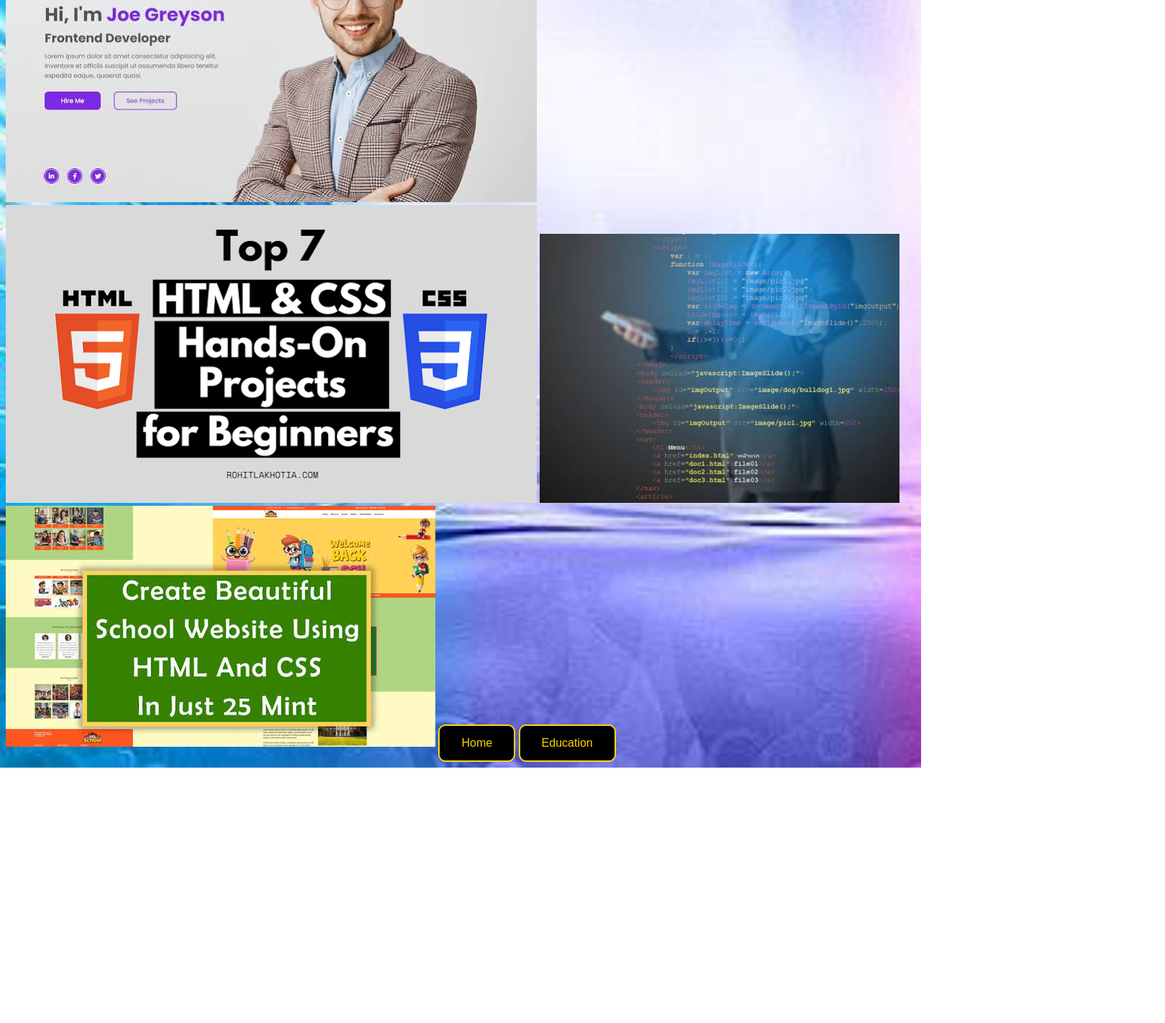
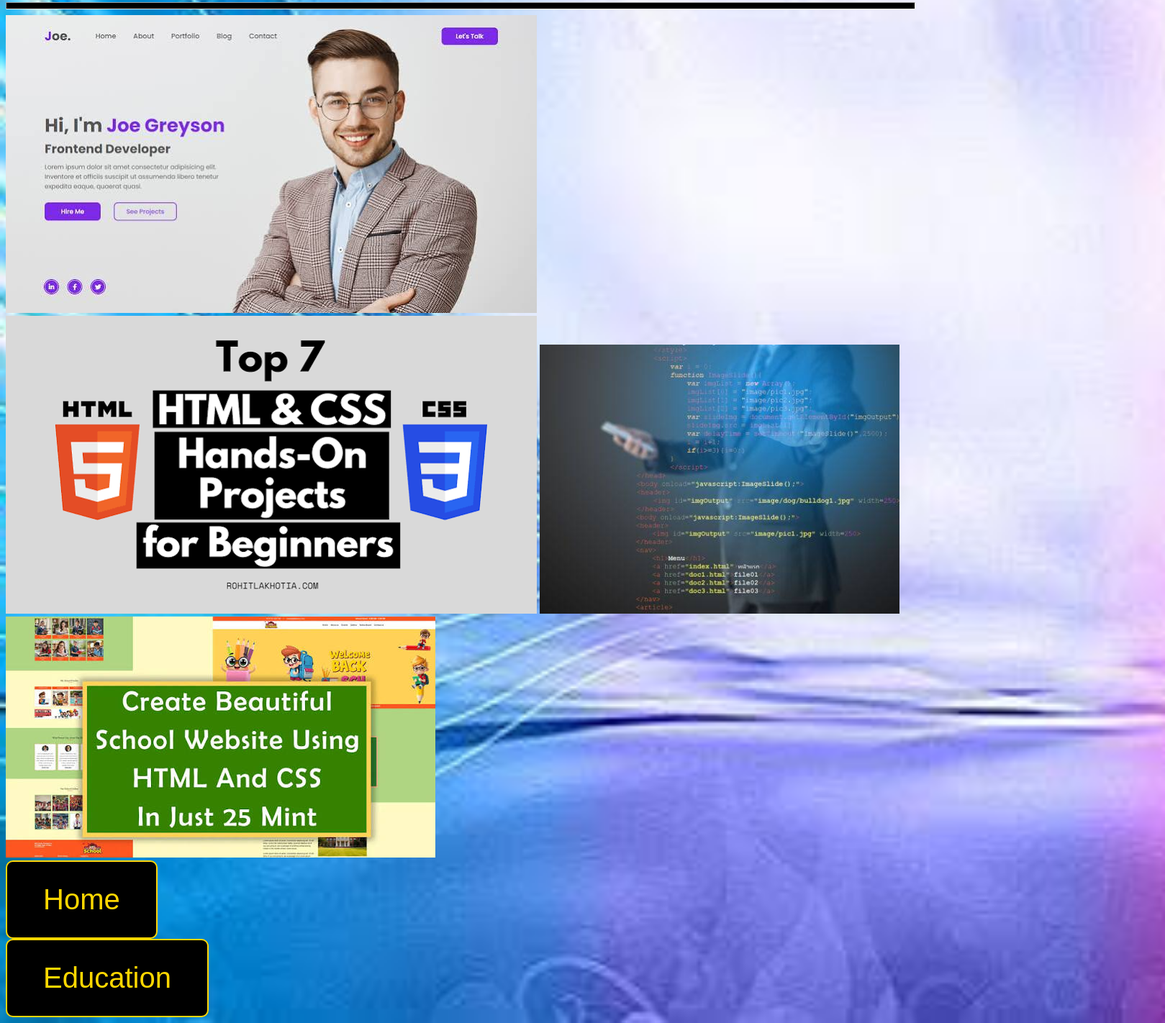
Before and after one commit to khalidkhanhotak8-tech/my-portfolio, a plain HTML site: page project.html in a window 1280 px wide. Shown: the part 213-1635 px from the top of the page at 72% size, 1619 px wide, since content can reach past the window. Before the commit the page ends 1280 px from the top, so only its background shows below. Drawn offline with Linux system fonts and the light colour scheme.

Commit message:
make photo in projectand home pags

```diff
--- a/project.html
+++ b/project.html
@@ -14,30 +14,115 @@
       .code {
         width: 500px;
       }
-      a {
+      .title {
+        font-size: 80px;
+        font-family: Georgia, "Times New Roman", Times, serif;
+        text-align: center;
+        color: gold;
+      }
+      #hr {
+        background-color: black;
+        height: 8px;
+      }
+
+      .btn {
         display: inline-block;
         color: gold;
+        text-decoration: none;
+        font-size: 40px;
+        margin-right: 1400px;
+        border: 2px solid gold;
+        background-color: rgb(0, 0, 0);
+        border-radius: 10px;
+        padding: 30px 50px;
+        transition: 0.3s;
+      }
+      .btn:hover {
+        background-color: gold;
+        color: black;
+        transform: scale(1.1);
+      }
+      .btn1 {
+        display: inline-block;
+        color: gold;
+        font-size: 40px;
         text-decoration: none;
         border: 2px solid gold;
         background-color: rgb(0, 0, 0);
         border-radius: 10px;
-        padding: 15px 30px;
+        padding: 30px 50px;
         transition: 0.3s;
       }
-      a:hover {
+      .btn1:hover {
         background-color: gold;
         color: black;
+        transform: scale(1.1);
+      }
+      .img {
+        display: inline-block;
+        transition: 0.3s;
+      }
+      .img:hover {
+        transform: scale(1.1);
+      }
+      .img1 {
+        display: inline-block;
+        transition: 0.3s;
+      }
+      .img1:hover {
+        transform: scale(1.1);
+      }
+      .img2 {
+        display: inline-block;
+        transition: 0.3s;
+      }
+      .img2:hover {
+        transform: scale(1.1);
+      }
+      .img3 {
+        display: inline-block;
+        transition: 0.3s;
+      }
+      .img3:hover {
         transform: scale(1.1);
       }
     </style>
   </head>
   <body>
-    <h1>Project i made it</h1>
-    <img src="./images/project.jpg" alt="about project image" />
-    <img src="./images/project1.png" alt="about project image" />
-    <img class="code" src="./images/project2.jpg" alt="about project image" />
-    <img src="./images/project3.jpg" alt="about project image" />
-    <a href="index.html">Home</a>
-    <a href="education.html" target="_blank">Education</a>
+    <h1 class="title">Project i made it</h1>
+    <hr id="hr" />
+    <a
+      class="img"
+      title="view photo"
+      target="_blank"
+      href="/images/project.jpg"
+    >
+      <img src="./images/project.jpg" alt="about project image" />
+    </a>
+    <a
+      class="img1"
+      title="view photo"
+      target="_blank"
+      href="/images/project1.png"
+    >
+      <img src="./images/project1.png" alt="about project image" />
+    </a>
+    <a class="img2" title="view photo" href="/images/project2.jpg">
+      <img class="code" src="./images/project2.jpg" alt="about project image" />
+    </a>
+    <a class="img3" title="view photo" href="/images/project3.jpg">
+      <img src="./images/project3.jpg" alt="about project image" />
+    </a>
+
+    <a class="btn" href="index.html" title="this takes you to home page"
+      >Home</a
+    >
+    <a
+      class="btn1"
+      href="education.html"
+      title="this takes you to education page"
+      target="_blank"
+      >Education</a
+    >
   </body>
 </html>
```
Also changed, not shown: index.html (+27 -2 lines).
